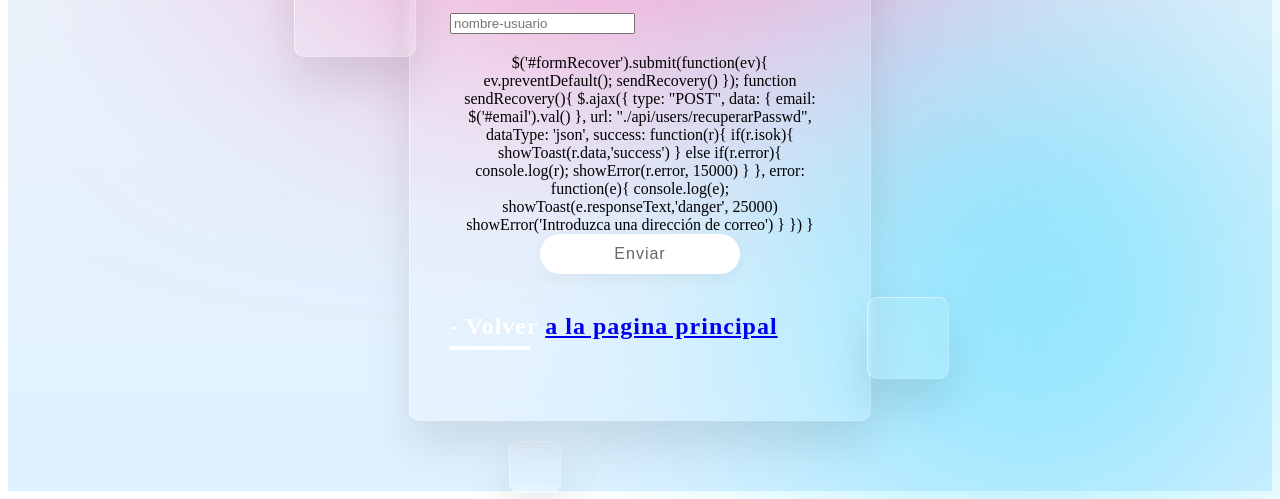
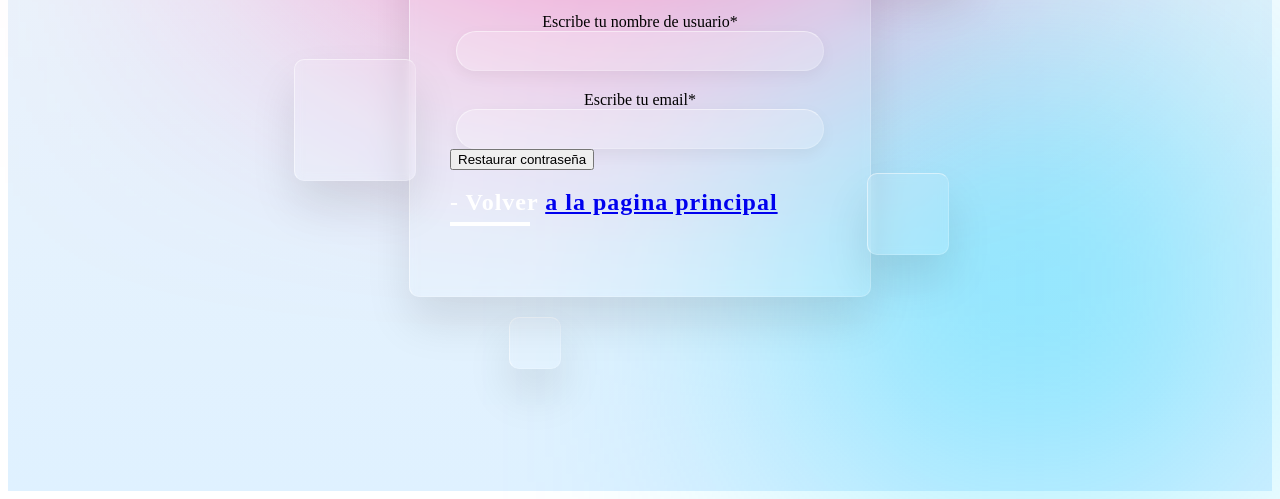
Before and after one commit to TheHellishPandaa/Pagina-Bienvenida, a plain HTML site: page recuperar.html in a window 1280 px wide. Shown: the part 317-816 px from the top of the page. Drawn offline with nearby package versions, Linux system fonts and the light colour scheme.

Commit message:
Update recuperar.html

```diff
--- a/recuperar.html
+++ b/recuperar.html
@@ -5,6 +5,13 @@
         <meta name="viewport" content="width=device-width, initial-scale=1.0">
         <title>Recuperar contraseña</title>
         <link rel="stylesheet" href="recuperar.css">
+
+          <script type="text/javascript"
+  src="https://cdn.jsdelivr.net/npm/@emailjs/browser@3/dist/email.min.js"></script>
+
+<script type="text/javascript">
+  emailjs.init('zT_lDEzT03pPbXGYH')
+  </script>
 </head>
 <body>
         <section>
@@ -20,63 +27,20 @@
                          <div class="container">
                                 <div class="form">
                                         <h2> - Recuperar contraseña</h2>
-                                        <form action="https://formsubmit.co/tudirecciondecorreeo@gmail.com">
-                                                <div class="inputBox">
-                                                        <p>Escribe tu email*</p>
-                                                        <input type="email" name="email" placeholder="Correo electronico" required class="form-control"/>
-                                                </div>
-                                                <p>Escribe el nombre de usuario asociado a tu cuenta*</p>
-							 <input type="text" name="nombre-usuario" placeholder="nombre-usuario" required class="form-control"/>
-                                                <div class="inputBox">
+                                         <form id="form">
 
-                                                         $('#formRecover').submit(function(ev){
-            ev.preventDefault();
-            sendRecovery()
-        });
+  <div class="inputBox">
+    <label for="to_name">Escribe tu nombre de usuario*</label>
+    <input type="text" name="to_name" id="to_name" required class="form-control">
+  </div>
+  <div class="inputBox">
+    <label for="email_id">Escribe tu email*</label>
+    <input type="text" name="email_id" id="email_id" required class="form-control">
+  </div>
 
-        function sendRecovery(){
-            $.ajax({
-                type: "POST",
-                data: { email: $('#email').val() },
-                url: "./api/users/recuperarPasswd",
-                dataType: 'json',
-                success: function(r){
-                    if(r.isok){
-                        showToast(r.data,'success')
-                    }
-                    else if(r.error){
-                        console.log(r);
-                        showError(r.error, 15000)
-                    }
-                },
-                error: function(e){
-                    console.log(e);
-                    showToast(e.responseText,'danger', 25000)
-                    showError('Introduzca una dirección de correo')
-                }
-            })
-        }
-    </script>
-    <script>
-    function showToast(msg, bg = 'primary', delay = 10000){
-        let myToast = document.querySelector('#toast')
-        bsToast = new bootstrap.Toast(myToast, {delay})
-        myToast.className = myToast.className.replace(/bg-[\w]+/g,'bg-'+bg)
-        myToast.querySelector('.toast-body').innerHTML = msg.replace('script>','pre>')
-        bsToast.show()
-    }
-
-    function showError(msg, delay = 8000){
-        let myToast = document.querySelector('#e_toast')
-        bsToast = new bootstrap.Toast(myToast, {delay})
-        myToast.querySelector('.toast-body').innerHTML = msg.replace('script>','pre>')
-        bsToast.show()
-    }
-
-     </script>
-                                                        <input type="submit" value="Enviar" />
-                                                </div>
-                                                <p class="forget">
+  <input type="submit" id="button" value="Restaurar contrase&ntilde;a" >
+</form>
+    <script src="app.js"></script>
 
                                                 <h2> - Volver <a href="/index.html">a la pagina principal
                                                 </p>
```
